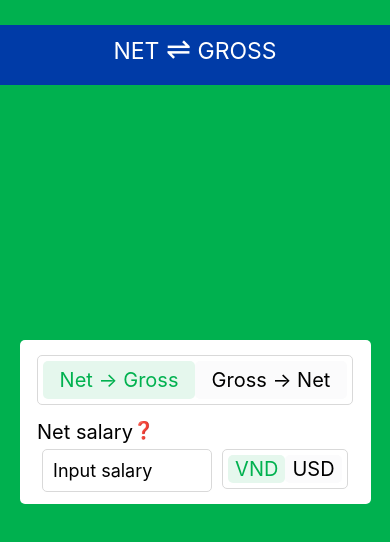
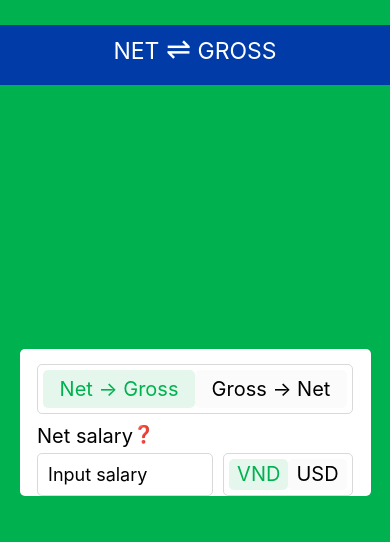
Before and after one commit to QuanMQ/Net2Gross, a React Native app: screen / in a window 390 px wide. Shown: the top 542 px of the page. Built offline with nearby package versions, Linux system fonts and the light colour scheme.

Commit message:
Minor update 2

```diff
--- a/components/ExchangeRateSection.js
+++ b/components/ExchangeRateSection.js
@@ -1,6 +1,6 @@
 import { StyleSheet, Text, View, TextInput, SafeAreaView } from "react-native";
 import { useState, useContext, useEffect } from "react";
-import { insertComma } from "./SalaryInputSection";
+import { insertComma } from "../helpers/helperFunctions";
 import { GlobalContext } from "../context/GlobalState";
 
 function ExchangeRateSection() {
@@ -11,7 +11,7 @@ function ExchangeRateSection() {
   }, [exchangeRateInput]);
 
   return (
-    <View>
+    <View style={{ marginTop: 10 }}>
       <View style={styles.titleRow}>
         <Text style={styles.title}>Exchange Rate</Text>
         <Text style={styles.title}>1 USD =</Text>
@@ -38,7 +38,6 @@ const styles = StyleSheet.create({
   titleRow: {
     flexDirection: "row",
     justifyContent: "space-between",
-    marginBottom: 5,
   },
   title: {
     fontSize: 20,
@@ -50,6 +49,7 @@ const styles = StyleSheet.create({
     borderRadius: 5,
     padding: 10,
     fontSize: 18,
+    marginTop: 5,
   },
 });
 
--- a/components/NetOrGrossSection.js
+++ b/components/NetOrGrossSection.js
@@ -60,7 +60,7 @@ const styles = StyleSheet.create({
     flexDirection: "row",
     width: "90%",
     height: 50,
-    marginVertical: 15,
+    marginTop: 15,
     padding: 5,
     borderRadius: 5,
     borderColor: "#d9d9d9",
--- a/components/SalaryInputSection.js
+++ b/components/SalaryInputSection.js
@@ -9,30 +9,8 @@ import {
 } from "react-native";
 import { useState, useContext, useEffect } from "react";
 import ExchangeRateSection from "./ExchangeRateSection";
+import { insertComma } from "../helpers/helperFunctions";
 import { GlobalContext } from "../context/GlobalState";
-
-export function insertComma(numStr) {
-  if (numStr && numStr.length > 3) {
-    const numArr = numStr
-      .split("")
-      .filter((num) => num !== ",")
-      .reverse();
-    const newArr = [];
-    let counter = 0;
-    numArr.forEach((digit, index, arr) => {
-      counter++;
-      newArr.push(digit);
-      if (counter === 3 && arr[index + 1]) {
-        newArr.push(",");
-        counter = 0;
-      }
-    });
-    const result = newArr.reverse().join("");
-    return result;
-  } else {
-    return numStr;
-  }
-}
 
 function SalaryInputSection() {
   const [salary, setSalary] = useState("");
@@ -52,7 +30,7 @@ function SalaryInputSection() {
   }, [salary]);
 
   return (
-    <View style={{ width: "90%" }}>
+    <View style={{ marginTop: 10, width: "90%" }}>
       <View style={{ flexDirection: "row" }}>
         <Text style={{ fontSize: 20 }}>
           {netOrGross.replace(netOrGross[0], netOrGross[0].toUpperCase())}{" "}
@@ -183,9 +161,7 @@ function SalaryInputSection() {
 const styles = StyleSheet.create({
   salarySection: {
     flexDirection: "row",
-    height: 50,
-    marginBottom: 10,
-    padding: 5,
+    marginTop: 5,
     columnGap: 10,
   },
   centeredView: {
--- /dev/null
+++ b/helpers/helperFunctions.js
@@ -0,0 +1,22 @@
+export function insertComma(numStr) {
+  if (numStr && numStr.length > 3) {
+    const numArr = numStr
+      .split("")
+      .filter((num) => num !== ",")
+      .reverse();
+    const newArr = [];
+    let counter = 0;
+    numArr.forEach((digit, index, arr) => {
+      counter++;
+      newArr.push(digit);
+      if (counter === 3 && arr[index + 1]) {
+        newArr.push(",");
+        counter = 0;
+      }
+    });
+    const result = newArr.reverse().join("");
+    return result;
+  } else {
+    return numStr;
+  }
+}
```
